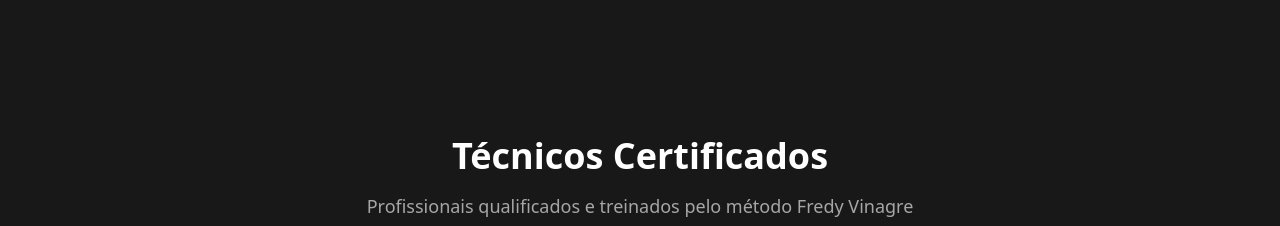
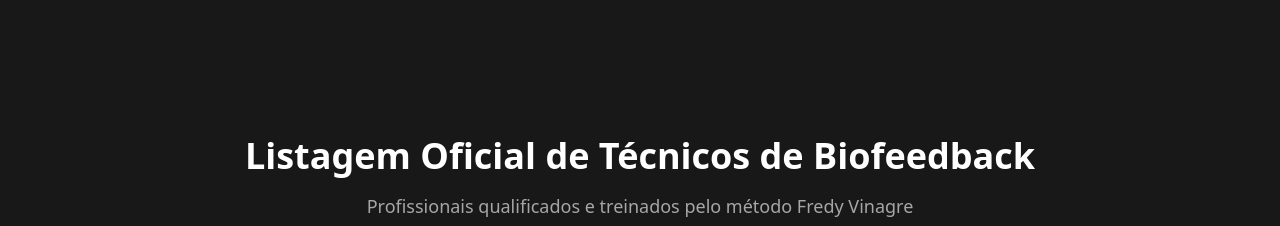
Before and after one commit to guiz01/bftecnicos, a React (Vite) app: page /fredy-vinagre in a window 1280 px wide. Shown: the part 4680-4906 px from the top of the page. Built offline with nearby package versions, Linux system fonts and the light colour scheme; no server answers; the database is empty.

Commit message:
[dyad] Atualizei o título da seção de "Técnicos Certificados" para "Listagem Oficial de Técnicos de Biofeedback" na página FredyVinagre.tsx. - wrote 1 file(s)

```diff
--- a/src/pages/FredyVinagre.tsx
+++ b/src/pages/FredyVinagre.tsx
@@ -469,7 +469,7 @@ const FredyVinagre = () => {
       <section id="tecnicos-section" className="py-20 px-4 bg-background">
         <div className="max-w-6xl mx-auto">
           <div className="text-center mb-12">
-            <h2 className="text-4xl font-bold text-foreground mb-4">Técnicos Certificados</h2>
+            <h2 className="text-4xl font-bold text-foreground mb-4">Listagem Oficial de Técnicos de Biofeedback</h2>
             <p className="text-lg text-muted-foreground">
               Profissionais qualificados e treinados pelo método Fredy Vinagre
             </p>
```
